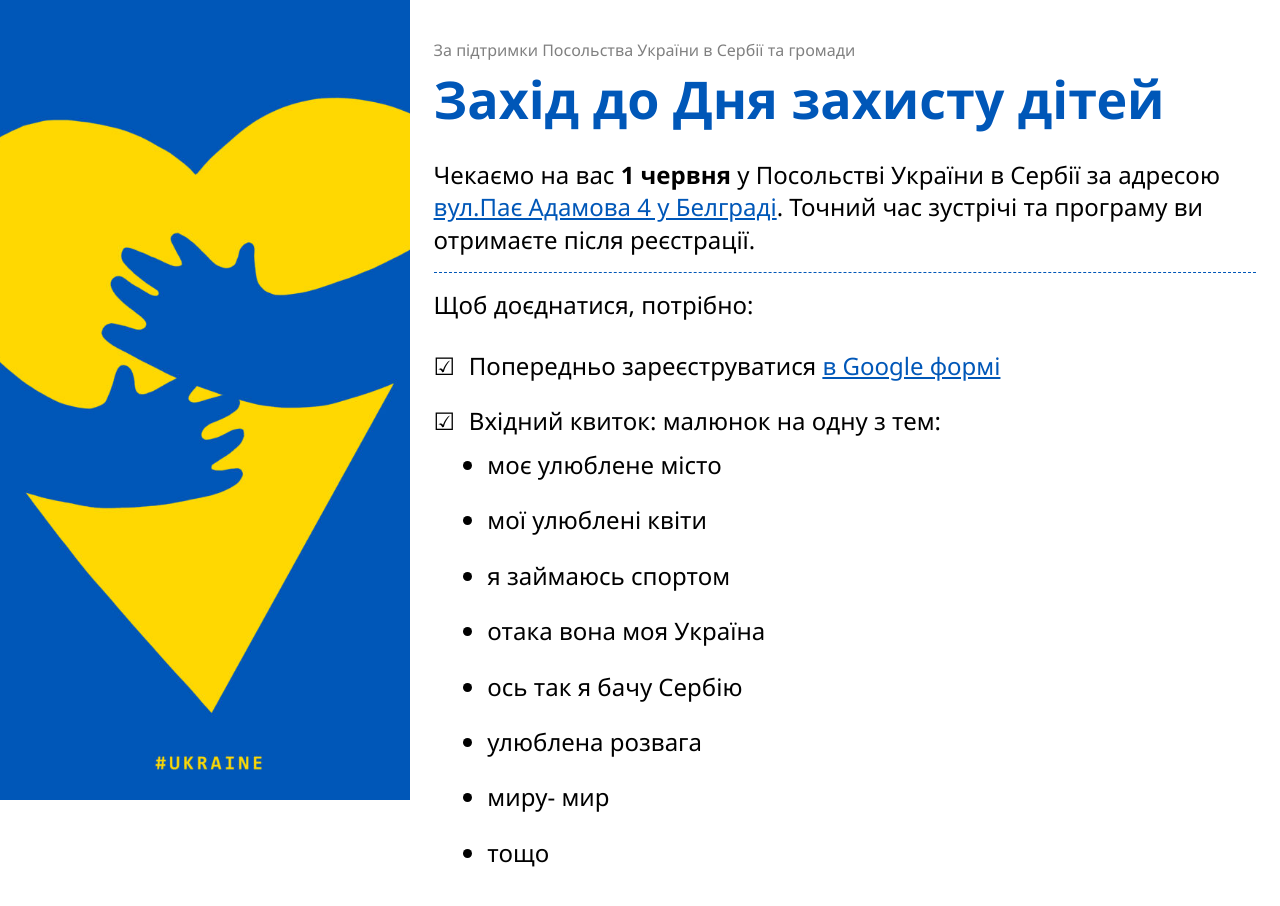
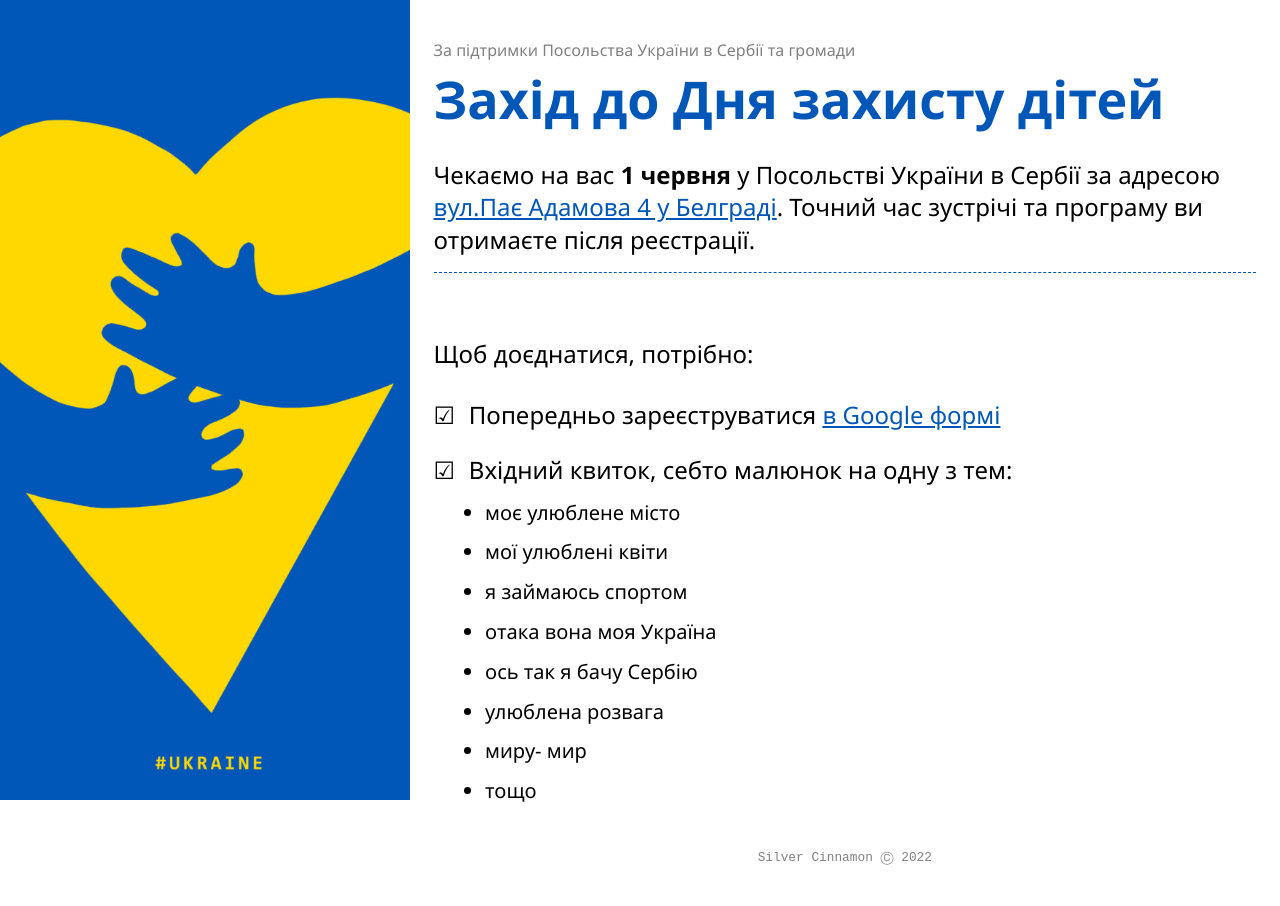
Before and after one commit to asyahubar/1ofjune, a Svelte app: page / in a window 1280 px wide. Shown: the top 906 px of the page. Built offline with nearby package versions, Linux system fonts and the light colour scheme.

Commit message:
i18n init

```diff
--- a/index.html
+++ b/index.html
@@ -1,5 +1,5 @@
 <!DOCTYPE html>
-<html lang="en">
+<html lang="uk">
   <head>
     <meta charset="UTF-8" />
     <link rel="icon" href="/trident.png" />
--- a/package.json
+++ b/package.json
@@ -13,5 +13,8 @@
     "@sveltejs/vite-plugin-svelte": "^1.0.0-next.30",
     "svelte": "^3.44.0",
     "vite": "^2.9.9"
+  },
+  "dependencies": {
+    "svelte-i18n": "^3.4.0"
   }
 }
--- a/src/App.svelte
+++ b/src/App.svelte
@@ -1,7 +1,9 @@
 <script>
   import mainImg from './assets/ukraine.jpeg'
+  import Footer from './lib/Footer.svelte'
   let lang = 'uk'
   let embOnMap = 'https://www.google.com/maps/place/Embassy+of+Ukraine/@44.7727203,20.4594424,17z/data=!3m1!4b1!4m5!3m4!1s0x475a704efbff6dd5:0xbb490a4f707cb2db!8m2!3d44.7727165!4d20.4616311'
+  let regForm = 'https://docs.google.com/forms/d/1MoMlMx__uhagZmzeF9nsHnrw5w9i2CmmjUMkiOmZyyw/viewform?edit_requested=true'
 </script>
 
 <section class="layout">
@@ -17,13 +19,13 @@
     </p>
 
     <hr>
-
+    <br>
     <p>Щоб доєднатися, потрібно:</p>
 
     <ul class="conditions">
-      <li>Попередньо зареєструватися <a href="https://docs.google.com/forms/d/1MoMlMx__uhagZmzeF9nsHnrw5w9i2CmmjUMkiOmZyyw/viewform?edit_requested=true">в Google формі</a></li>
+      <li>Попередньо зареєструватися <a href={regForm}>в Google формі</a></li>
       <li>
-        Вхідний квиток: малюнок на одну з тем:
+        Вхідний квиток, себто малюнок на одну з тем:
         <ul>
           <li>моє улюблене місто</li>
           <li>мої улюблені квіти</li>
@@ -37,8 +39,10 @@
       </li>
     </ul>
 
+    <Footer />
   </main>
 </section>
+
 
 <style>
   @font-face {
@@ -73,6 +77,7 @@
   main {
     /* text-align: center; */
     padding: 1em;
+    max-width: 65em;
     /* margin: 0 auto; */
   }
 
@@ -155,5 +160,10 @@
   .conditions ul {
     list-style-type: disc;
     margin-inline-start: 1ch;
+    margin-block-start: .4rem;
+    font-size: 1.25rem;
+  }
+  .conditions ul li {
+    padding: .4rem 0;
   }
 </style>
--- /dev/null
+++ b/src/lib/Footer.svelte
@@ -0,0 +1,24 @@
+<script>
+    let year = new Date().getFullYear()
+</script>
+
+<footer>
+    <code><a href="https://silvercinnamon.me">Silver Cinnamon</a> Ⓒ {year}</code>
+</footer>
+
+<style>
+footer {
+    color: grey;
+    font-size: .8rem;
+    align-self: bottom;
+    margin: 2em 0;
+    text-align: center;
+}
+footer a {
+    color: grey;
+    text-decoration: none;
+}
+footer a:hover {
+    text-decoration: underline;
+}
+</style>
```
Also changed, not shown: src/lang/sr.json (added, +20 -0 lines), src/lang/uk.json (added, +20 -0 lines), 1 other file (tests, documents, lock files or other folders).
